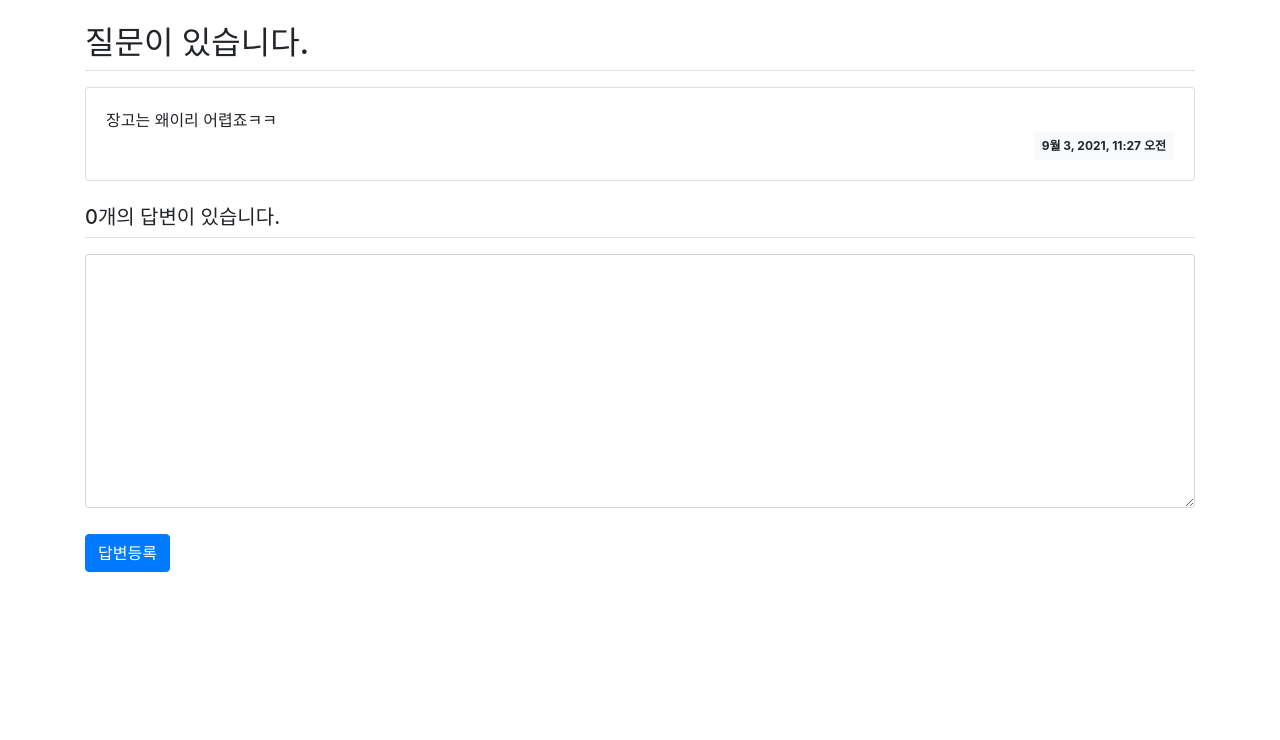
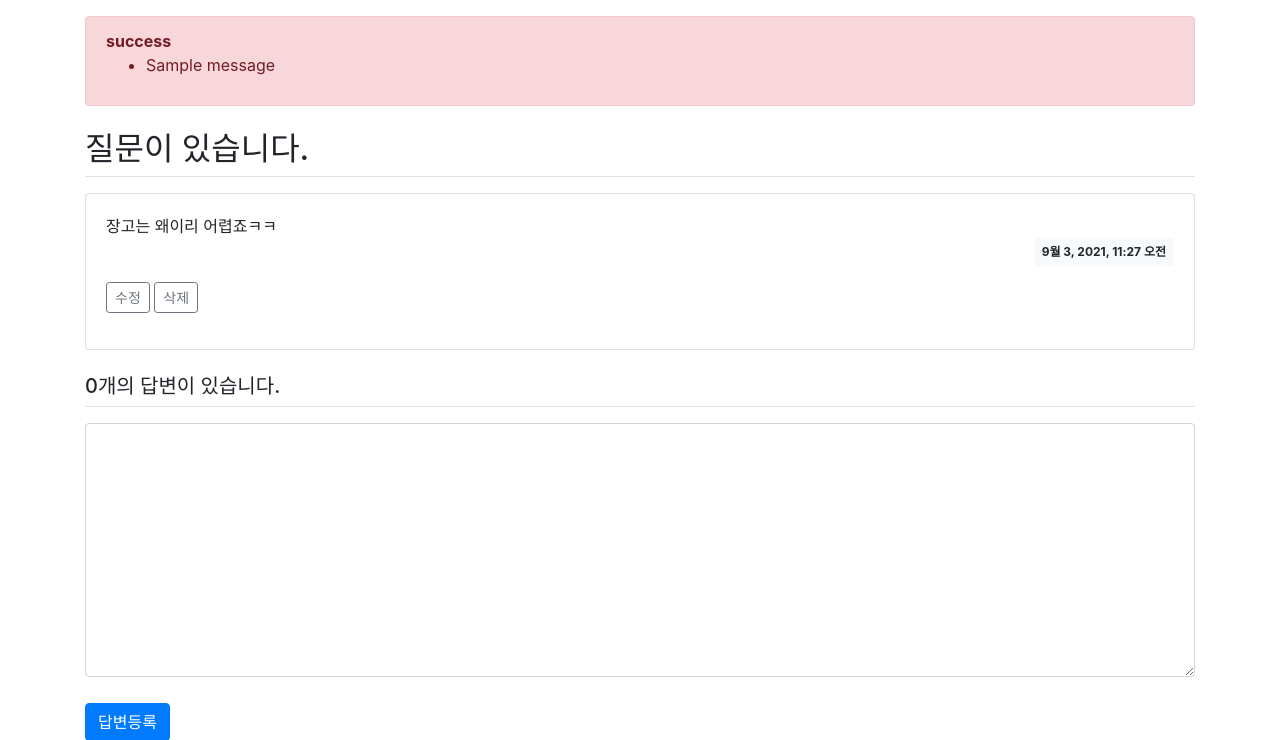
Before and after one commit to jmcho2010/python3th, a Django app: page /board/1 in a window 1280 px wide. Shown: the part 56-796 px from the top of the page. Before the commit the page ends 628 px from the top, so only its background shows below. Run offline with Django 3.2, Linux system fonts and the light colour scheme; a user stored in the database is signed in; data comes from the database, SQL or seed files in the repository; both versions use the stored data as it was after the commit; one stand-in notice (Sample message) is shown; some libraries are stand-ins or nearby versions.

Commit message:
1005upload

```diff
--- a/board/models.py
+++ b/board/models.py
@@ -24,6 +24,7 @@ class Question(models.Model):
     subject = models.CharField(max_length=200)
     content = models.TextField()
     create_date = models.DateTimeField()
+    modify_date = models.DateTimeField(null=True, blank=True)
 
     def __str__(self):
         return self.subject
@@ -32,8 +33,11 @@ class Question(models.Model):
 # content: 답변의 내용
 # create_date : e답변 작성 일시.
 # 컬럼에 null을 허용하고 싶다면 null=True를 추가
+# null=True : 컬럼에 null을 허용하는 속성
+# blank=True : 어떤 조건으로도 값을 비워둘수 있음.
 class Answer(models.Model):
     author = models.ForeignKey(User, on_delete=models.CASCADE)
     question = models.ForeignKey(Question, on_delete=models.CASCADE)
     content = models.TextField()
     create_date = models.DateTimeField()
+    modify_date = models.DateTimeField(null=True, blank=True)
--- a/board/urls.py
+++ b/board/urls.py
@@ -8,8 +8,11 @@ urlpatterns = [
     path('<int:question_id>', views.detail, name='detail'),
     path('answer/create/<int:question_id>', views.answer_create, name='answer_create'),
     path('question/create/', views.question_create, name='question_create'),
+    path('question/modify/<int:question_id>', views.question_modify, name='question_modify'),
+    path('question/delete/<int:question_id>', views.question_delete, name='question_delete'),
     #path('url명', 뷰에서.가져올함수)
     #path('', views.index),
     #path('testpage/', views.test),
     #path('<int:question_id>', views.detail),
+
 ]
--- a/board/views.py
+++ b/board/views.py
@@ -5,6 +5,7 @@ from .forms import QuestionForm, AnswerForm
 from django.http import HttpResponse
 from django.core.paginator import Paginator
 from django.contrib.auth.decorators import login_required
+from django.contrib import messages
 # Create your views here.
 
 # 메인 페이지 작성
@@ -102,3 +103,30 @@ def answer_create(request, question_id):
         form = AnswerForm()
     context = {'question': question, 'form': form}
     return render(request, 'question_detail.html', context)
+
+# 21.10.05 조준모 질문 수정 기능 추가.
+def question_modify(request, question_id):
+    question = get_object_or_404(Question, pk=question_id)
+    if request.user != question.author:
+        messages.error(request, '수정권한이 없습니다.')
+        return redirect('board:detail', question_id=question.id)
+
+    if request.method == "POST":
+        form = QuestionForm(request.POST, instance=question)
+        if form.is_valid():
+            question = form.save(commit=False)
+            question.modify_date = timezone.now()
+            question.save()
+            return redirect('board:detail', question_id=question.id)
+    else:
+        form = QuestionForm(instance=question)
+    return render(request, 'board/question_form.html', {'form': form})
+
+def question_delete(request, question_id):
+    question = get_object_or_404(Question, pk=question_id)
+    # 질문을 한 사람과 글을 작성한 사람이 같은지를 확인.
+    if request.user != question.author:
+        messages.error(request, '삭제권한이 없습니다.')
+        return redirect('board:detail', question_id=question.id)
+    question.delete()
+    return redirect('board:index')
--- a/templates/base.html
+++ b/templates/base.html
@@ -9,6 +9,9 @@
     <link rel="stylesheet" type="text/css" href="{% static 'css/boardStyle.css'%}">
     <script src="{% static 'jquery-3.6.0.min.js' %}"></script>
     <script src="{% static 'bootstrap.min.js' %}"></script>
+    {% block script %}
+    {% endblock %}
+
     <title>Title</title>
 </head>
 <body>
--- a/templates/question_detail.html
+++ b/templates/question_detail.html
@@ -1,6 +1,14 @@
 {% extends 'base.html' %}
 {% block content %}
 <div class="container my-3">
+    {% if messages %}
+    <div class="alert alert-danger my-3" role="alert">
+        {% for message in messages %}
+            <strong>{{message.tags}}</strong>
+            <ul><li>{{message.message}}</li></ul>
+        {% endfor %}
+    </div>
+    {% endif %}
     <h2 class="border-bottom py-2">{{ question.subject }}</h2>
     <div class="card my-3">
         <div class="card-body">
@@ -10,6 +18,14 @@
                     {{ question.create_date }}
                 </div>
             </div>
+            {% if request.user == question.author %}
+            <div class="my-3">
+                <a href="{% url 'board:question_modify' question.id %}"
+                        class="btn btn-sm btn-outline-secondary">수정</a>
+                <a href="#" class="delete btn btn-sm btn-outline-secondary"
+                   data-uri="{% url 'board:question_delete' question.id %}">삭제</a>
+            </div>
+            {% endif %}
         </div>
     </div>
     <h5 class="border-bottom my-3 py-2">{{question.answer_set.count}}개의 답변이 있습니다.</h5>
@@ -35,6 +51,20 @@
     </form>
 </div>
 {% endblock %}
+{% block script %}
+<script type="text/javascript">
+$(document).ready(function(){
+    $(".delete").on('click', function(){
+        if(confirm("정말 삭제하시겠습니까?")){
+            location.href = $(this).data('uri');
+        }
+    });
+});
+</script>
+{% endblock %}
+
+
+
 <!--
 form : 웹 페이지 사용자로 부터 데이터를 입력받거나
        사용자가 입력한 데이터를 전송할때 사용하는 태그
```
Also changed, not shown: board/migrations/0004_auto_20211005_0945.py (added), db.sqlite3.
